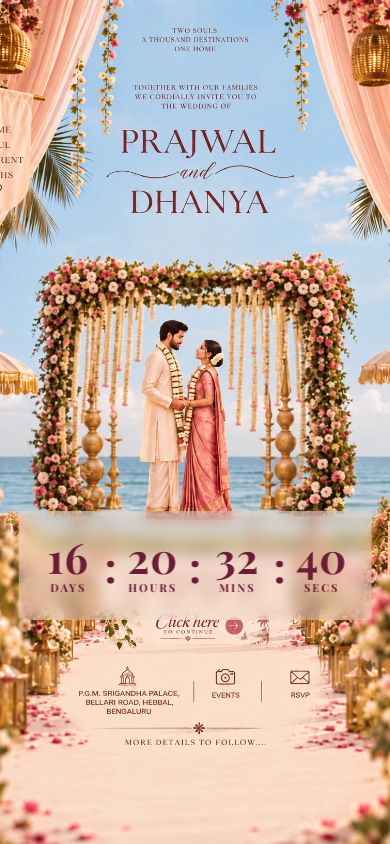
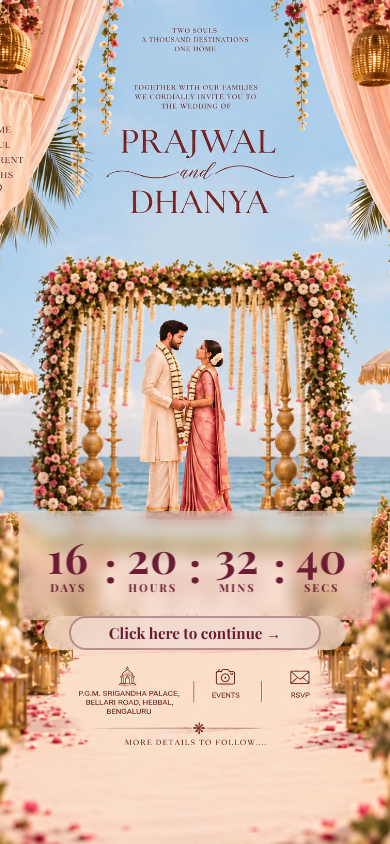
Before and after one commit to prajwalk104/wedding, a plain HTML site: page index.html in a window 390 px wide. Drawn offline with nearby package versions, Linux system fonts and the light colour scheme.

Commit message:
Make CTA button visible with larger text for mobile
Co-Authored-By: Claude Opus 4.6 <noreply@anthropic.com>

```diff
--- a/index.html
+++ b/index.html
@@ -79,6 +79,28 @@
     display: block;
   }
 
+  #hsCta {
+    display: flex;
+    align-items: center;
+    justify-content: center;
+    gap: 8px;
+    text-decoration: none;
+    font-family: 'Playfair Display', serif;
+    font-weight: 700;
+    color: #6b1d35;
+    background: rgba(242, 220, 208, 0.6);
+    backdrop-filter: blur(6px);
+    -webkit-backdrop-filter: blur(6px);
+    border: 2px solid rgba(107, 29, 53, 0.4);
+    border-radius: 30px;
+    white-space: nowrap;
+  }
+
+  .cta-cover {
+    position: absolute;
+    z-index: 2;
+  }
+
   .page { animation: fadeIn 0.8s ease-out; }
   @keyframes fadeIn {
     from { opacity: 0; }
@@ -113,7 +135,8 @@
     </div>
   </div>
 
-  <a class="hotspot" id="hsCta" href="slides.html"></a>
+  <div class="cta-cover" id="ctaCover"></div>
+  <a class="hotspot" id="hsCta" href="slides.html">Click here to continue &rarr;</a>
   <a class="hotspot" id="hsLoc" href="https://www.google.com/maps/search/P.G.M.+Srigandha+Palace+Bellari+Road+Hebbal+Bengaluru+560092" target="_blank" rel="noopener"></a>
   <a class="hotspot" id="hsEvents" href="slides.html"></a>
   <a class="hotspot" id="hsRsvp" href="slides.html"></a>
@@ -193,6 +216,23 @@
       el.style.height = (br.y - tl.y) + 'px';
     }
     setHotspot('hsCta', REGIONS.cta);
+    const ctaEl = document.getElementById('hsCta');
+    const ctaH = parseFloat(ctaEl.style.height);
+    ctaEl.style.fontSize = (ctaH * 0.45) + 'px';
+    ctaEl.style.borderRadius = (ctaH * 0.5) + 'px';
+
+    const cover = document.getElementById('ctaCover');
+    const covTl = imgToViewport(0.2, REGIONS.cta.top);
+    const covBr = imgToViewport(0.8, REGIONS.cta.bottom);
+    cover.style.top = covTl.y + 'px';
+    cover.style.left = covTl.x + 'px';
+    cover.style.width = (covBr.x - covTl.x) + 'px';
+    cover.style.height = (covBr.y - covTl.y) + 'px';
+    cover.style.background = 'rgba(242, 220, 208, 0.7)';
+    cover.style.backdropFilter = 'blur(8px)';
+    cover.style.webkitBackdropFilter = 'blur(8px)';
+    cover.style.borderRadius = (ctaH * 0.5) + 'px';
+
     setHotspot('hsLoc', REGIONS.location);
     setHotspot('hsEvents', REGIONS.events);
     setHotspot('hsRsvp', REGIONS.rsvp);
```
